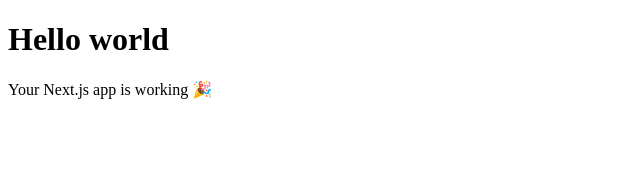
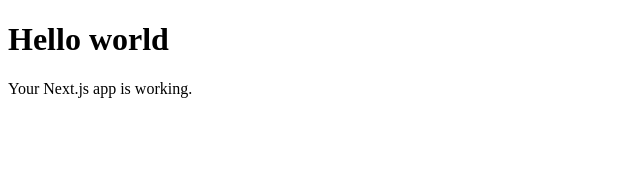
Before and after one commit to nelyivanova-maker/finaltake-ai, a Next.js app: page / in a window 1280 px wide. Shown: the top 170 px of the page, without its empty margins (0-640 px from the left). Built offline with nearby package versions, Linux system fonts and the light colour scheme.

Commit message:
Update page.tsx

```diff
--- a/app/page.tsx
+++ b/app/page.tsx
@@ -2,7 +2,7 @@ export default function Page() {
   return (
     <main>
       <h1>Hello world</h1>
-      <p>Your Next.js app is working 🎉</p>
+      <p>Your Next.js app is working.</p>
     </main>
   );
 }
```
